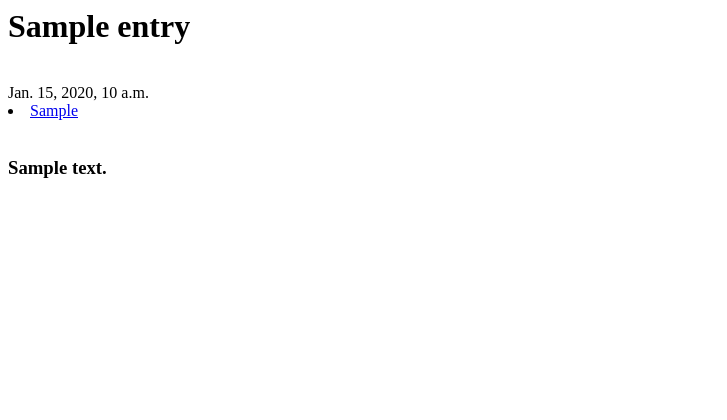
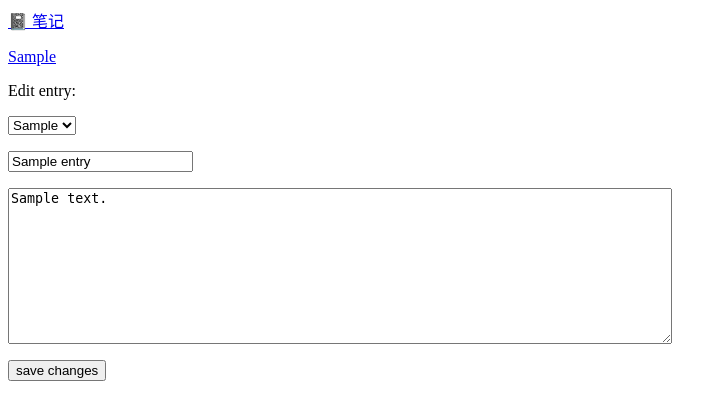
Before and after one commit to Peizhong/pystuff, a Django app: page /learning_logs/entry/1/ in a window 1280 px wide. Shown: the top 420 px of the page, without its empty margins (0-727 px from the left). Run offline with Django 3.2, Linux system fonts and the light colour scheme; tables that the repository leaves empty hold one stand-in row (values such as "Sample post").

Commit message:
编辑文章

```diff
--- /dev/null
+++ b/learning_logs/forms.py
@@ -0,0 +1,20 @@
+from django import forms
+
+from .models import Topic, Entry
+
+
+class TopicForm(forms.ModelForm):
+    class Meta:
+        model = Topic
+        # 表单包含的字段
+        fields = ['topic']
+        # 不要为字段生成标签
+        labels = {'topic': ''}
+
+
+class EntryForm(forms.ModelForm):
+    class Meta:
+        model = Entry
+        fields = ['topic', 'title', 'text']
+        labels = {'topic': '', 'title': '', 'text': ''}
+        widgets = {'text': forms.Textarea(attrs={'cols': 80})}
--- /dev/null
+++ b/learning_logs/templates/learning_logs/base.html
@@ -0,0 +1,4 @@
+<p>
+    <a href="{% url 'learning_logs:index' %}"> 📓 笔记</a>
+</p>
+{% block content %}{% endblock content %}
--- a/learning_logs/templates/learning_logs/entry.html
+++ b/learning_logs/templates/learning_logs/entry.html
@@ -1,6 +1,10 @@
-<h1>{{entry.title}}</h1>
-<br/>
-{{entry.date_add}}
-<li><a href="{% url 'learning_logs:topic' entry.topic.id %}">{{ entry.topic.topic }}</a></li>
-<br/>
-<h3>{{entry.text}}</h3>
+{% extends 'learning_logs/base.html' %}
+{% block content %}
+<p><a href="{% url 'learning_logs:topic' topic.id %}">{{ topic }}</a></p>
+<p>Edit entry:</p>
+<form action="{% url 'learning_logs:entry' entry.id %}" method='post'>
+    {% csrf_token %}
+    {{ form.as_p }}
+    <button name="submit">save changes</button>
+</form>
+{% endblock content %}
--- a/learning_logs/urls.py
+++ b/learning_logs/urls.py
@@ -6,5 +6,6 @@ app_name = 'learning_logs'
 urlpatterns = [
     path('', views.index, name='index'),
     path('entry/<str:entry_id>/', views.entry, name='entry'),
+    path('new_entry/<str:topic_id>/', views.new_entry, name='new_entry'),
     path('topic/<str:topic_id>/', views.topic, name='topic')
 ]
--- a/learning_logs/views.py
+++ b/learning_logs/views.py
@@ -1,7 +1,9 @@
 from django.shortcuts import render, get_object_or_404
-from django.http import HttpResponse
+from django.http import HttpResponse, HttpResponseRedirect
+from django.urls import reverse
 from django.template import loader
 from .models import Topic, Entry
+from .forms import TopicForm, EntryForm
 
 
 def index(request):
@@ -19,8 +21,32 @@ def index(request):
 
 
 def entry(request, entry_id):
-    obj = get_object_or_404(Entry, pk=entry_id)
-    return render(request, 'learning_logs/entry.html', {'entry': obj})
+    entry = get_object_or_404(Entry, pk=entry_id)
+    topic = entry.topic
+    if request.method != 'POST':
+        form = EntryForm(instance=entry)
+    else:
+        # 处理POST提交的数据
+        form = EntryForm(instance=entry, data=request.POST)
+        if form.is_valid():
+            form.save()
+            return HttpResponseRedirect(reverse('learning_logs:index'))
+    context = {'form': form, 'entry': entry,
+               'topic': topic, 'error_message': 'hello'}
+    return render(request, 'learning_logs/entry.html', context)
+
+
+def new_entry(request, topic_id):
+    topic = get_object_or_404(Topic, pk=topic_id)
+    if request.method != 'POST':
+        form = EntryForm(initial={'topic': topic})
+    else:
+        form = EntryForm(data=request.POST)
+        if form.is_valid():
+            form.save()
+            return HttpResponseRedirect(reverse('learning_logs:index'))
+    context = {'topic': topic, 'form': form}
+    return render(request, 'learning_logs/new_entry.html', context)
 
 
 def topic(request, topic_id):
```
Also changed, not shown: learning_logs/templates/learning_logs/index.html (+7 -0 lines), learning_logs/templates/learning_logs/new_entry.html (added, +8 -0 lines), learning_logs/templates/learning_logs/topic.html (+13 -3 lines).
